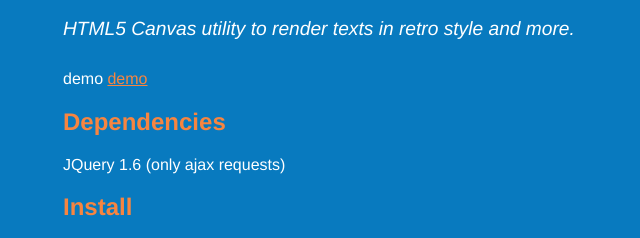
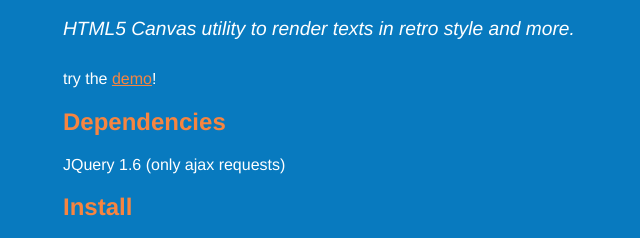
Before and after one commit to remcoder/Pxxl.js, a plain HTML site: page index.html in a window 1280 px wide. Shown: the part 123-361 px from the top of the page, 227-867 px from the left. Drawn offline with Linux system fonts and the light colour scheme; files whose address does not match are found by name.

Commit message:
added link to remote demo

```diff
--- a/index.html
+++ b/index.html
@@ -49,7 +49,7 @@
       HTML5 Canvas utility to render texts in retro style and more.
     </div>
     <div>
-      demo <a href="demo">demo</a>
+      try the <a href="http://realstuffforabstractpeople.com/projects/pxxl.js/">demo</a>!
     </div>
     <h2>Dependencies</h2>
 <p>JQuery 1.6 (only ajax requests)
```
